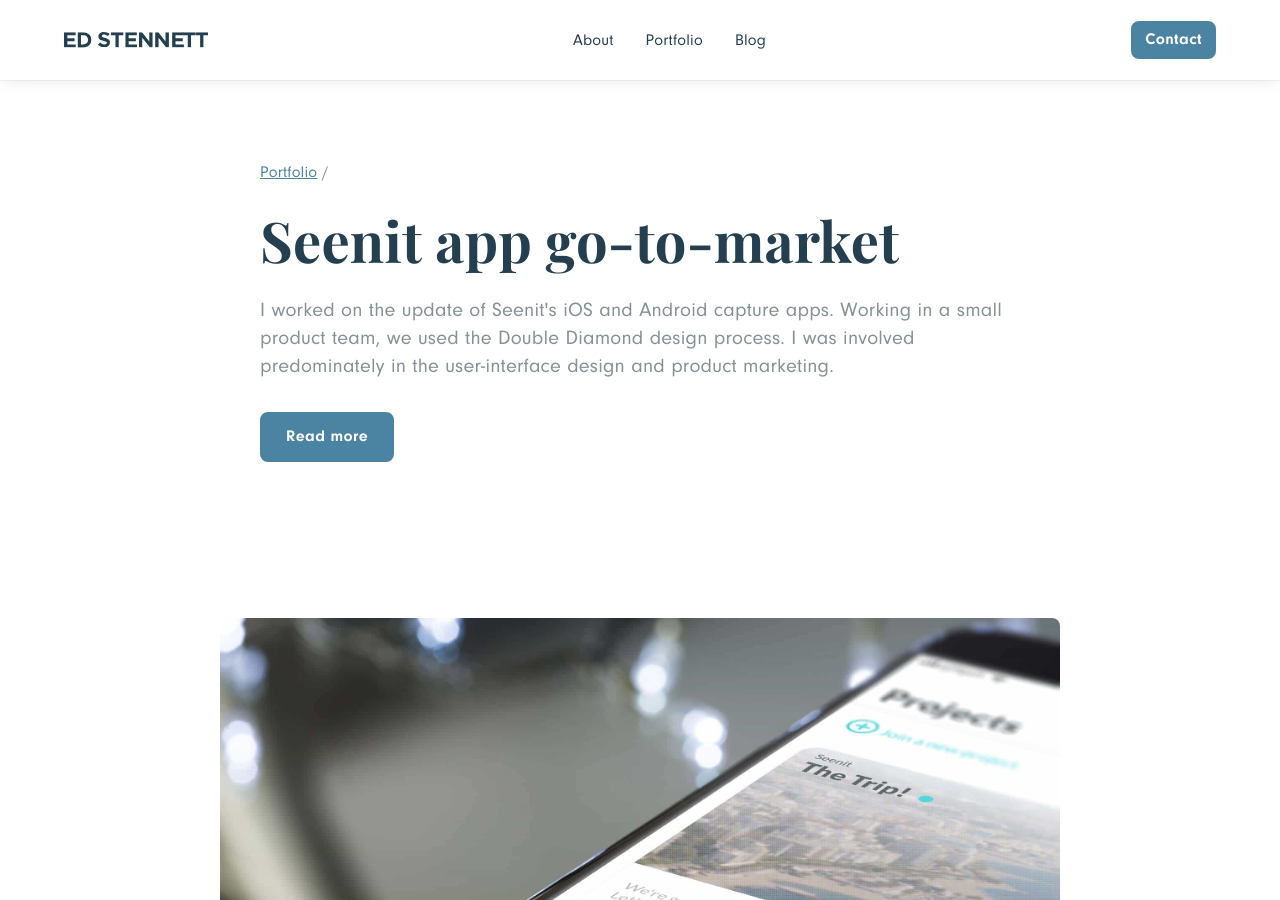
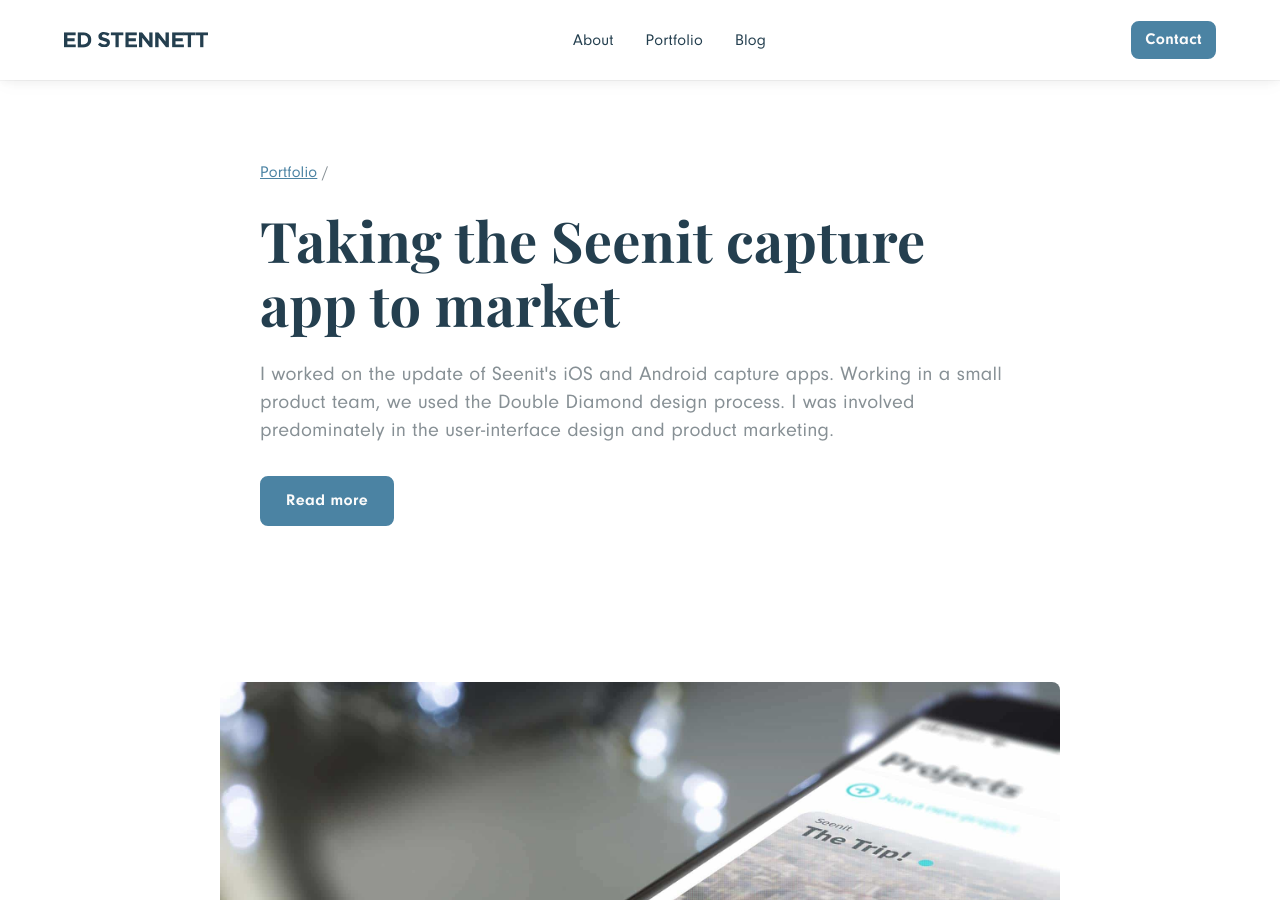
Before and after one commit to edstennettackee/edstennett, a Jekyll site: the page built from _portfolio/seenit-app-go-to-market.md, in a window 1280 px wide and 900 px high. Built offline with Jekyll 4.4.1, drawn with Linux system fonts in a browser that asks for light colours.

Commit message:
Updated '_portfolio/seenit-app-go-to-market.md' via CloudCannon

```diff
--- a/_portfolio/seenit-app-go-to-market.md
+++ b/_portfolio/seenit-app-go-to-market.md
@@ -1,5 +1,5 @@
 ---
-title: Seenit app go-to-market
+title: Taking the Seenit capture app to market
 description: >-
   I worked on the update of Seenit's iOS and Android capture apps. Working in a
   small product team, we used the Double Diamond design process. I was involved
```
